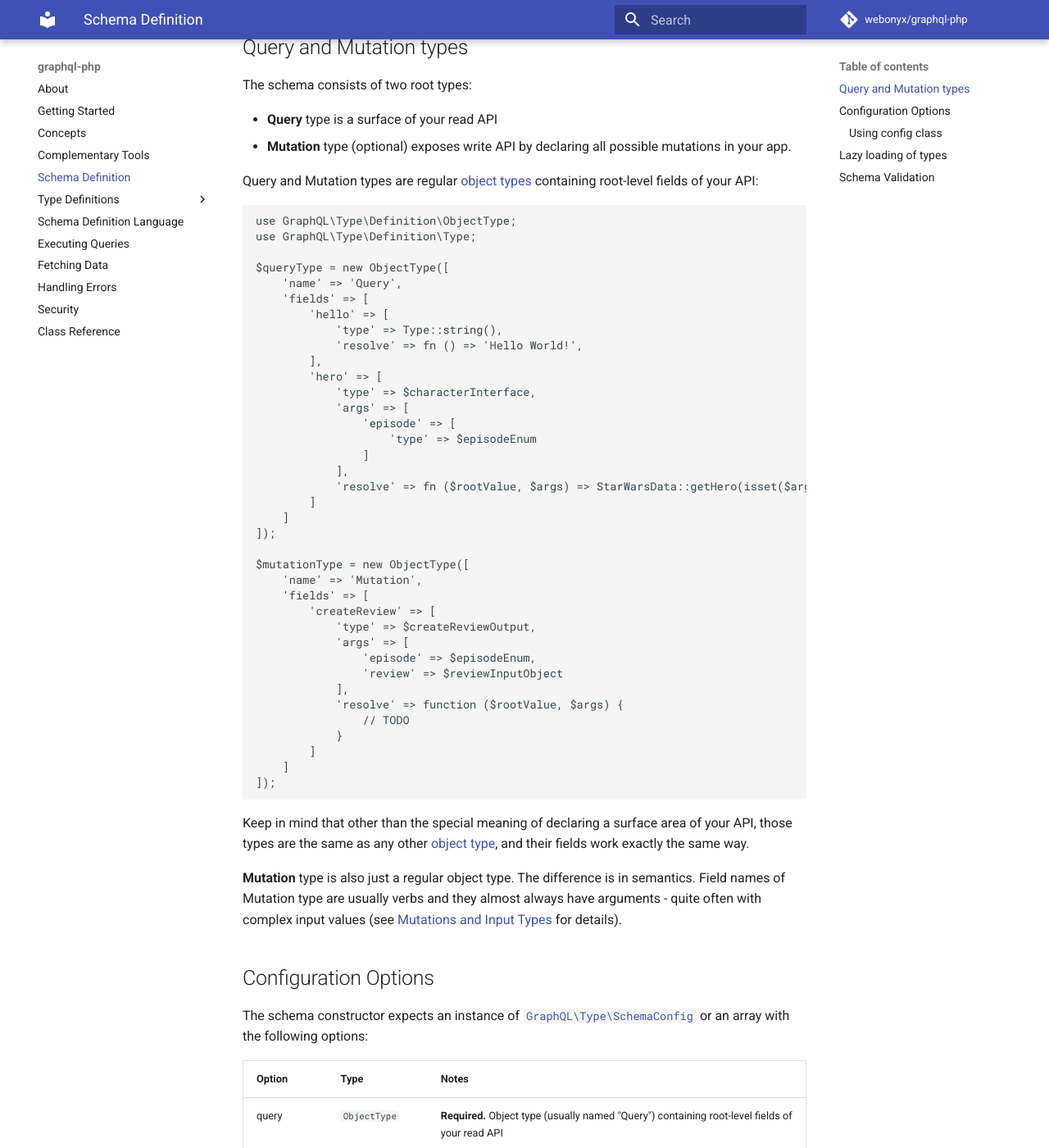
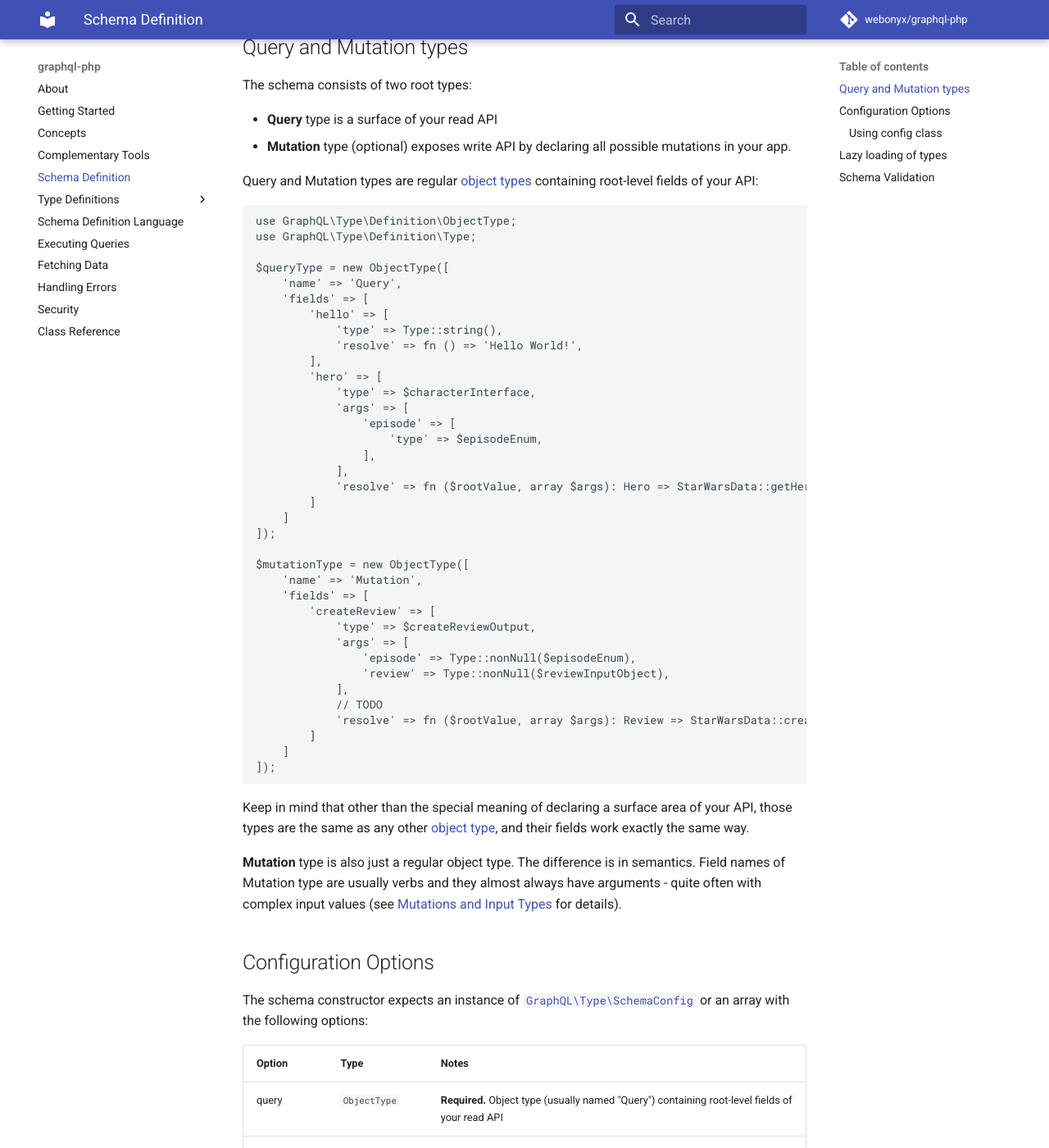
Before and after one commit to webonyx/graphql-php, an MkDocs documentation site: the page built from docs/schema-definition.md, in a window 1280 px wide and 1400 px high, scrolled down 465 px. Shown: the whole window at 82% size. Built offline with MkDocs 1.6.1 and Material for MkDocs 9.7.7, drawn with Linux system fonts in a browser that asks for light colours; comment, search, counter and statistics services are not loaded.

Commit message:
Improve format and example types

```diff
--- a/docs/schema-definition.md
+++ b/docs/schema-definition.md
@@ -41,10 +41,10 @@ $queryType = new ObjectType([
             'type' => $characterInterface,
             'args' => [
                 'episode' => [
-                    'type' => $episodeEnum
-                ]
+                    'type' => $episodeEnum,
+                ],
             ],
-            'resolve' => fn ($rootValue, $args) => StarWarsData::getHero(isset($args['episode']) ? $args['episode'] : null),
+            'resolve' => fn ($rootValue, array $args): Hero => StarWarsData::getHero($args['episode'] ?? null),
         ]
     ]
 ]);
@@ -55,12 +55,11 @@ $mutationType = new ObjectType([
         'createReview' => [
             'type' => $createReviewOutput,
             'args' => [
-                'episode' => $episodeEnum,
-                'review' => $reviewInputObject
+                'episode' => Type::nonNull($episodeEnum),
+                'review' => Type::nonNull($reviewInputObject),
             ],
-            'resolve' => function ($rootValue, $args) {
-                // TODO
-            }
+            // TODO
+            'resolve' => fn ($rootValue, array $args): Review => StarWarsData::createReview($args['episode'], $args['review']),
         ]
     ]
 ]);
```
Also changed, not shown: docs/data-fetching.md (+1 -1 lines), docs/getting-started.md (+1 -1 lines), docs/type-definitions/interfaces.md (+14 -3 lines), docs/type-definitions/lists-and-nonnulls.md (+2 -0 lines), docs/type-definitions/object-types.md (+2 -0 lines).
